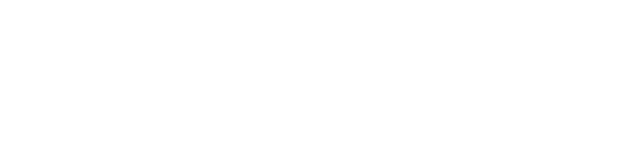
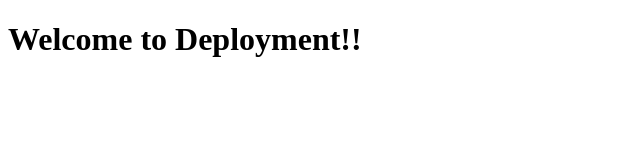
Before and after one commit to PrameelaModugula/deploy-appln, a plain HTML site: page index.html in a window 1280 px wide. Shown: the whole page, without its empty margins (0-640 px from the left). Drawn offline with Linux system fonts and the light colour scheme.

Commit message:
changes saved

```diff
--- a/index.html
+++ b/index.html
@@ -6,6 +6,6 @@
     <title>Document</title>
 </head>
 <body>
-
+    <h1>Welcome to Deployment!!</h1>
 </body>
 </html>
```
